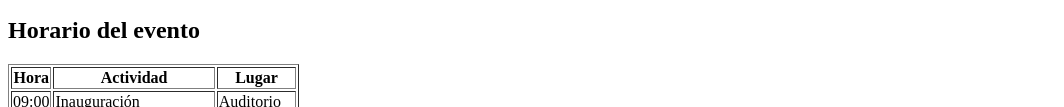
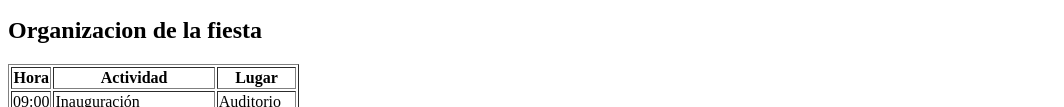
Before and after one commit to OliverDiego08/practica-git, a plain HTML site: page index.html in a window 1280 px wide. Shown: the part 776-883 px from the top of the page, without its empty margins (0-1064 px from the left). Drawn offline with Linux system fonts and the light colour scheme.

Commit message:
modificacion del codigo en la linea 54

```diff
--- a/index.html
+++ b/index.html
@@ -51,7 +51,7 @@
         <li>Realizar pruebas.</li>
         <li>Presentar el proyecto.</li>
     </ol>
-    <h2>Horario del evento</h2>
+    <h2>Organizacion de la fiesta</h2>
 
     <table border="1">
         <tr>
```
